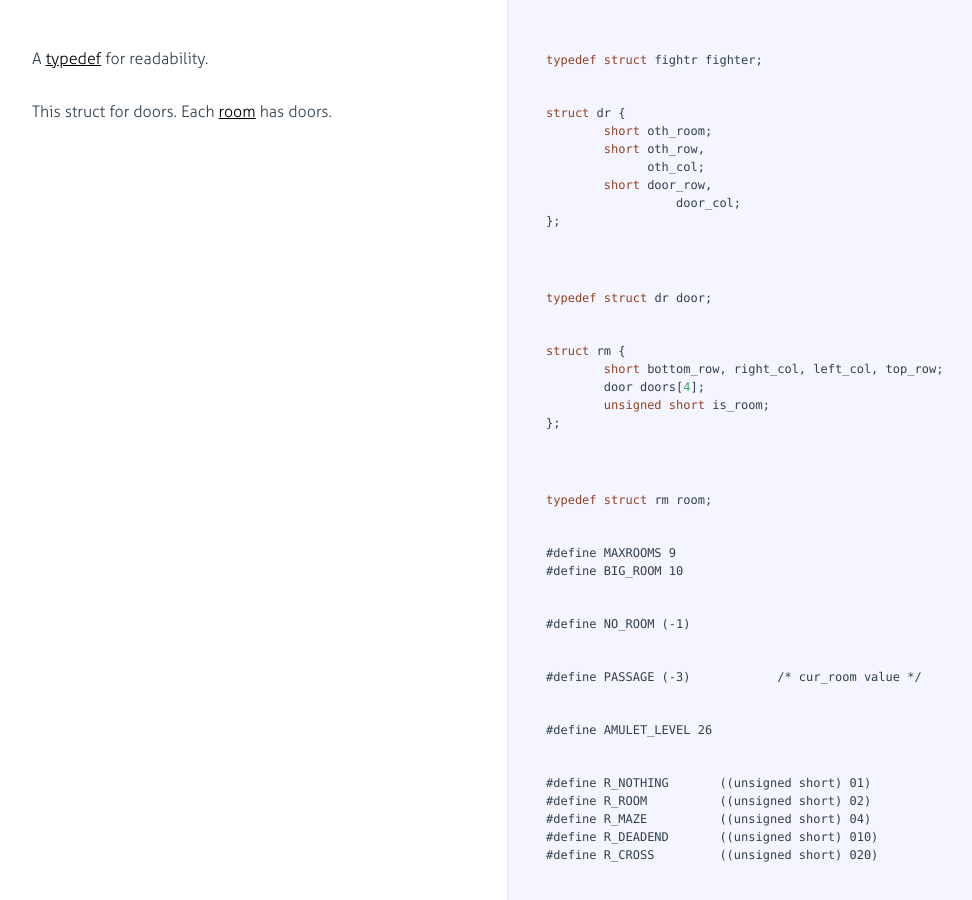
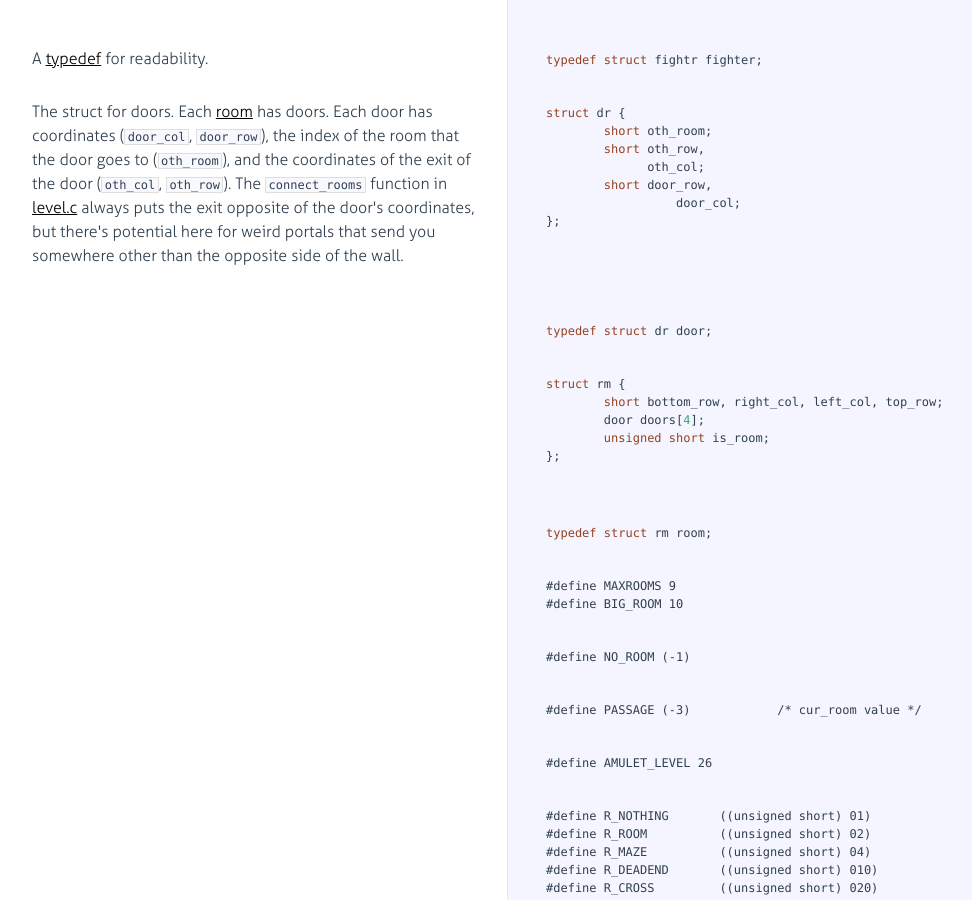
Before and after one commit to jimkang/annotated-rogue, a plain HTML site: page rogue.html in a window 1280 px wide. Shown: the part 6664-7564 px from the top of the page, without its empty margins (18-990 px from the left). Drawn offline with Linux system fonts and the light colour scheme.

Commit message:
Door struct.

```diff
--- a/rogue.html
+++ b/rogue.html
@@ -1019,7 +1019,7 @@
               <div class="pilwrap ">
                 <a class="pilcrow" href="#section-45">&#182;</a>
                 <p>
-                  This struct for doors. Each <a href="room.html">room</a> has doors.
+                  The struct for doors. Each <a href="room.html">room</a> has doors. Each door has coordinates (<code>door_col</code>, <code>door_row</code>), the index of the room that the door goes to (<code>oth_room</code>), and the coordinates of the exit of the door (<code>oth_col</code>, <code>oth_row</code>). The <code>connect_rooms</code> function in <a href="level.html">level.c</a> always puts the exit opposite of the door's coordinates, but there's potential here for weird portals that send you somewhere other than the opposite side of the wall.
                 </p>
               </div>
 
```
